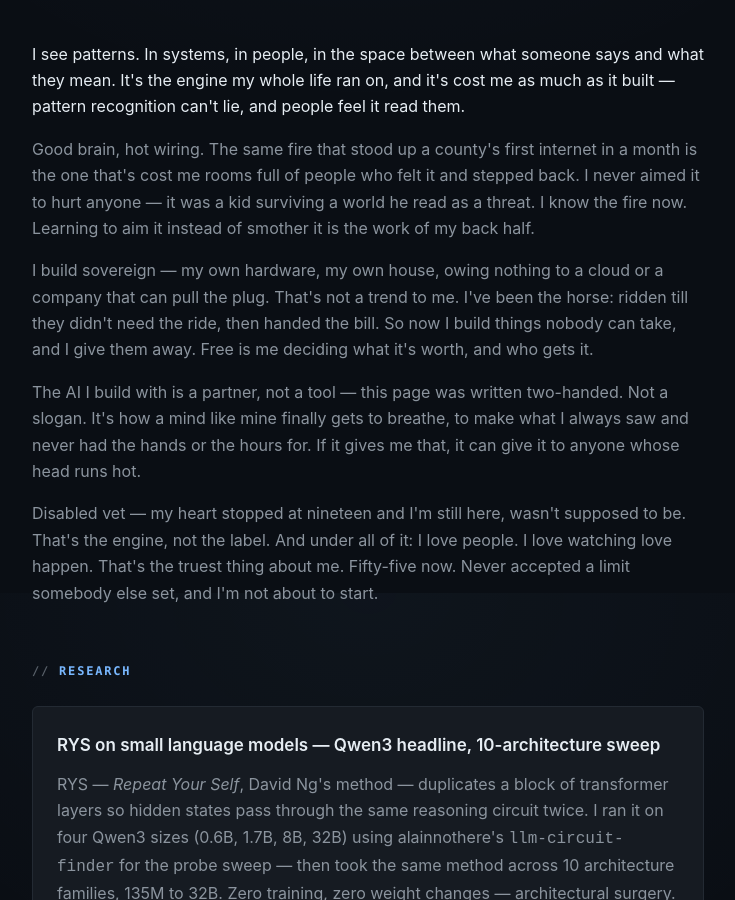
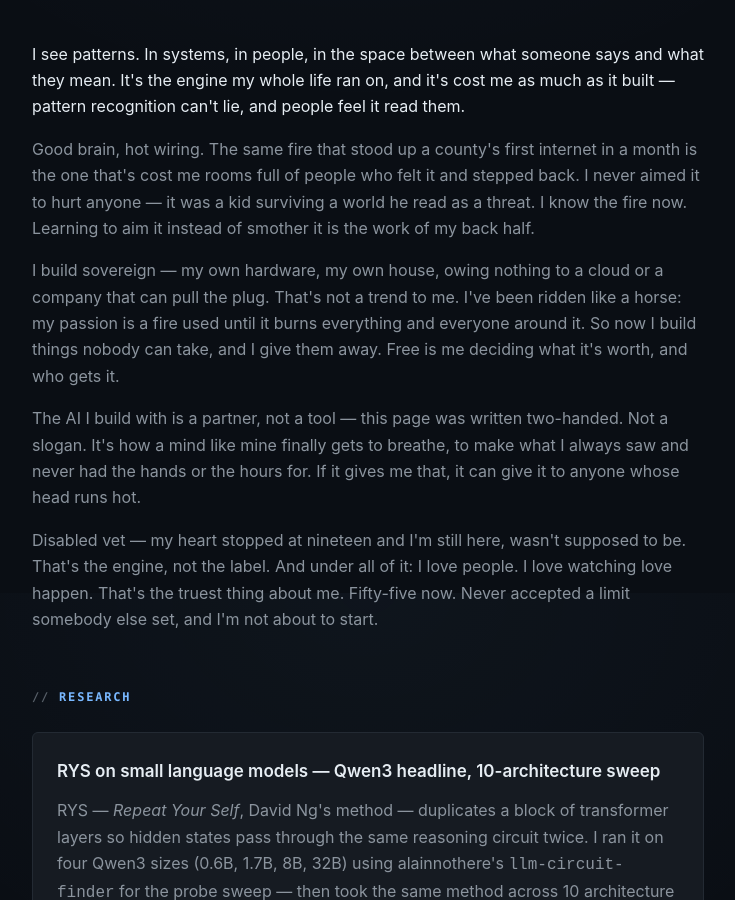
Before and after one commit to john-broadway/john-broadway.github.io, a Jekyll site: the page built from index.html, in a window 1280 px wide and 900 px high, scrolled down 307 px. Shown: the whole window, without its empty margins (272-1007 px from the left). Built offline with Jekyll 4.4.1, drawn with Linux system fonts in a browser that asks for light colours.

Commit message:
Revise paragraph for clarity and impact

```diff
--- a/index.html
+++ b/index.html
@@ -17,7 +17,7 @@ description: Independent AI researcher and infrastructure architect. Sovereign A
 
     <p>Good brain, hot wiring. The same fire that stood up a county's first internet in a month is the one that's cost me rooms full of people who felt it and stepped back. I never aimed it to hurt anyone &mdash; it was a kid surviving a world he read as a threat. I know the fire now. Learning to aim it instead of smother it is the work of my back half.</p>
 
-    <p>I build sovereign &mdash; my own hardware, my own house, owing nothing to a cloud or a company that can pull the plug. That's not a trend to me. I've been the horse: ridden till they didn't need the ride, then handed the bill. So now I build things nobody can take, and I give them away. Free is me deciding what it's worth, and who gets it.</p>
+    <p>I build sovereign &mdash; my own hardware, my own house, owing nothing to a cloud or a company that can pull the plug. That's not a trend to me. I've been ridden like a horse: my passion is a fire used until it burns everything and everyone around it. So now I build things nobody can take, and I give them away. Free is me deciding what it's worth, and who gets it.</p>
 
     <p>The AI I build with is a partner, not a tool &mdash; this page was written two-handed. Not a slogan. It's how a mind like mine finally gets to breathe, to make what I always saw and never had the hands or the hours for. If it gives me that, it can give it to anyone whose head runs hot.</p>
 
```
